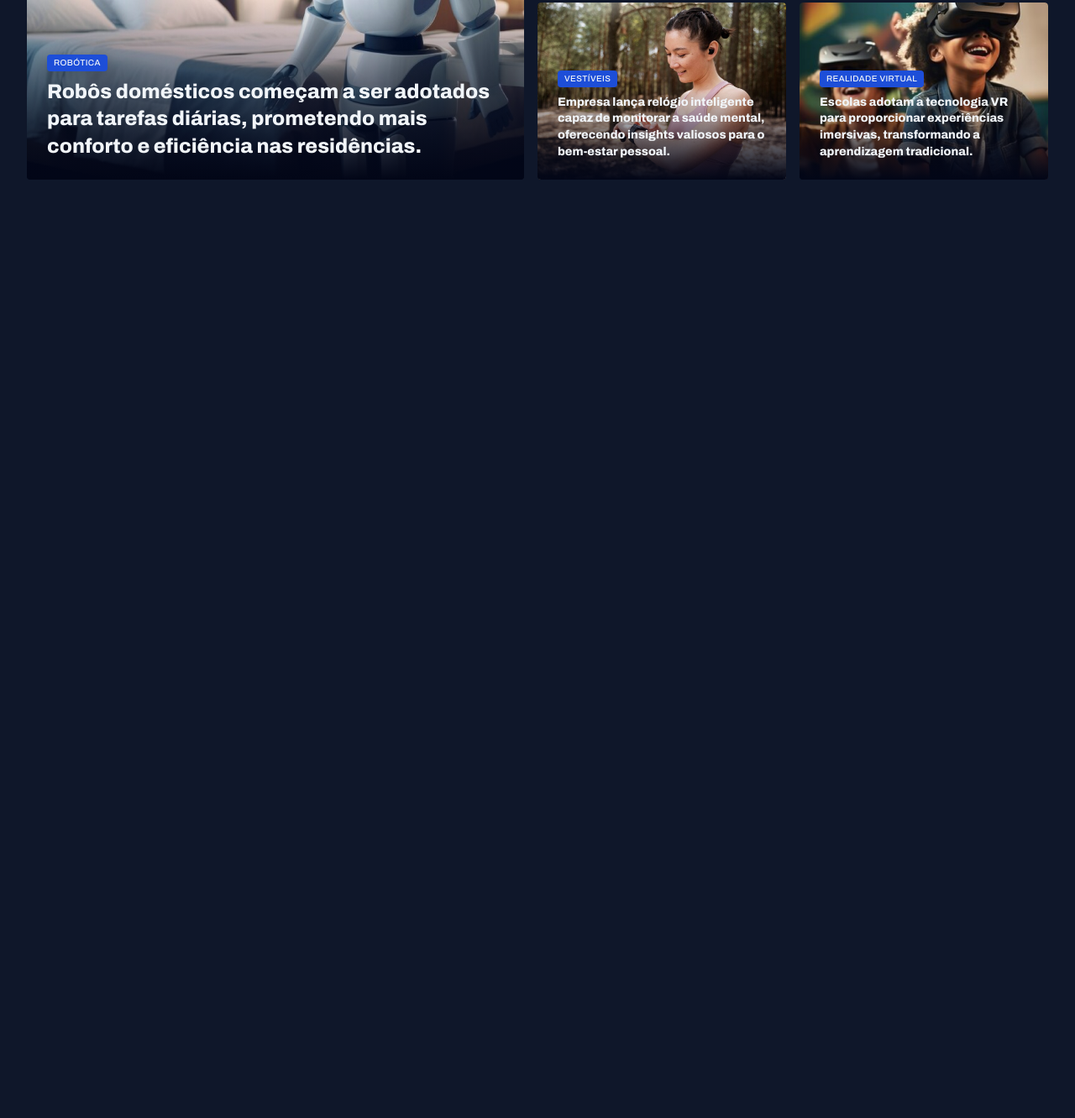
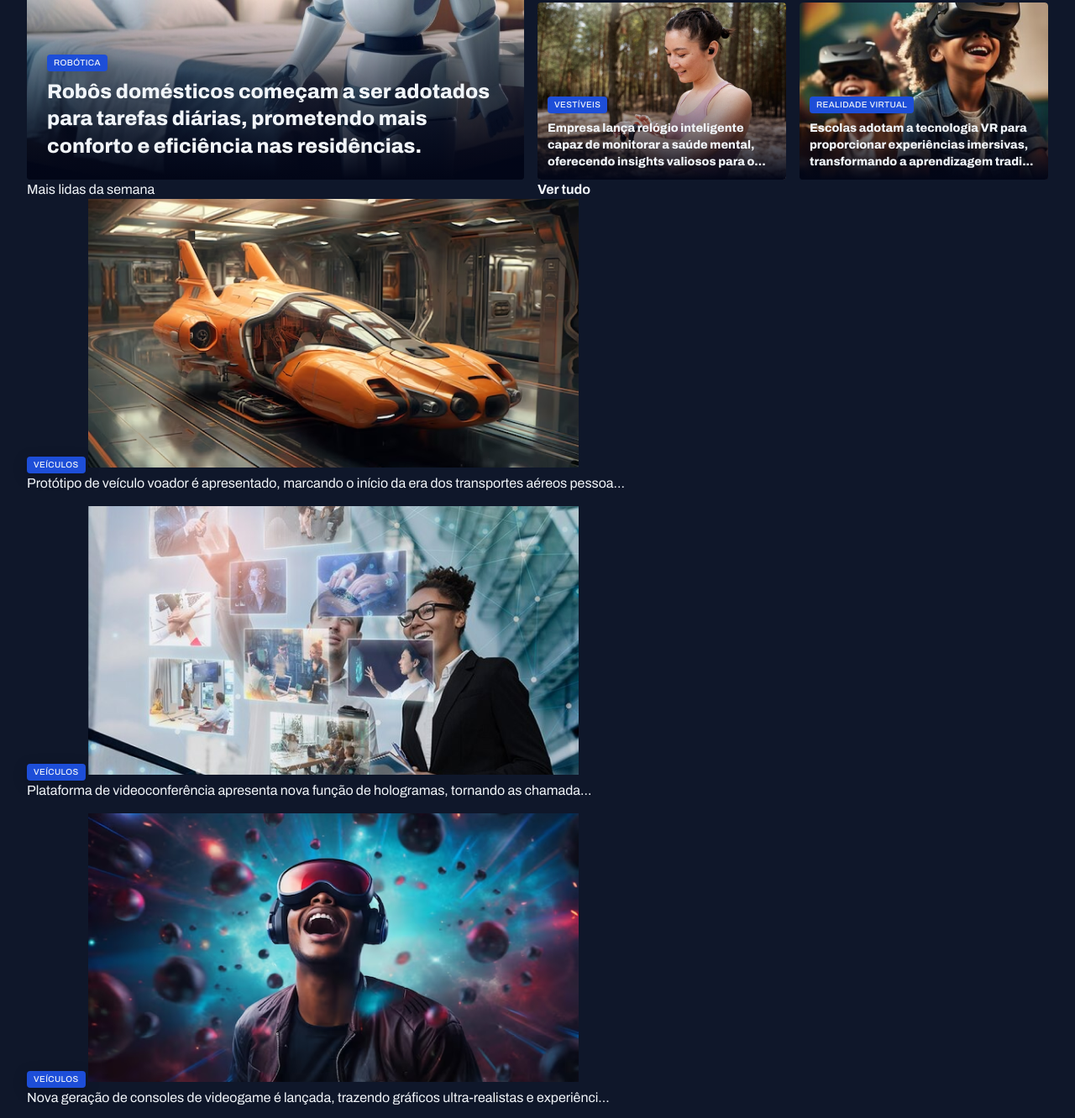
Before and after one commit to eilincoln/portal-de-noticias-rocketseat, a plain HTML site: page index.html in a window 1280 px wide. Shown: the part 390-1722 px from the top of the page at 84% size. Before the commit the page ends 800 px from the top, so only its background shows below. Drawn offline with Linux system fonts and the light colour scheme.

Commit message:
estruturando secao mais lidas

```diff
--- a/index.html
+++ b/index.html
@@ -58,22 +58,64 @@
           <img src="assets/images/Image 03.png" alt="Internet">
           <figcaption>
             <span class="content-tag">Internet</span>
-            <h2 class="text-lg">Tecnologia 6G chega às metrópoles brasileiras, prometendo revolucionar a forma como vivemos e nos comunicamos.</h2>
+            <h2 class="text-lg">Tecnologia 6G chega às metrópoles brasileiras, prometendo revolucionar a forma como vivemos e nos comun...</h2>
           </figcaption>
         </figure>
         <figure class="card">
           <img src="assets/images/Image 04.png" alt="Vestíveis">
           <figcaption>
             <span class="content-tag">Vestíveis</span>
-            <h2 class="text-lg">Empresa lança relógio inteligente capaz de monitorar a saúde mental, oferecendo insights valiosos para o bem-estar pessoal.</h2>
+            <h2 class="text-lg">Empresa lança relógio inteligente capaz de monitorar a saúde mental, oferecendo insights valiosos para o...</h2>
           </figcaption>
         </figure>
         <figure class="card">
           <img src="assets/images/Image 05.png" alt="Realidade Virtual">
           <figcaption>
             <span class="content-tag">Realidade Virtual</span>
-            <h2 class="text-lg">Escolas adotam a tecnologia VR para proporcionar experiências imersivas, transformando a aprendizagem tradicional.</h2>
+            <h2 class="text-lg">Escolas adotam a tecnologia VR para proporcionar experiências imersivas, transformando a aprendizagem tradi...</h2>
           </figcaption>
+        </figure>
+      </div>
+    </section>
+
+    <section id="weekly">
+      <header class="grid grid-cols-2">
+        <h3>Mais lidas da semana</h3>
+        <a href="#" class="grid grid-flow-col"><strong>Ver tudo</strong></a>
+        <span></span>
+      </header>
+
+      <div class="grid gap-16">
+        <figure>
+          <span class="content-tag">veículos</span>
+          <img src="assets/images/Image 06.png" alt="Protótipo de veículo voador é apresentado, marcando o início da era dos transportes aéreos pessoais.">
+          <p>
+            Protótipo de veículo voador é apresentado, marcando o início da era dos transportes aéreos pessoa...
+          </p>
+        </figure>
+
+        <figure>
+          <span class="content-tag">veículos</span>
+          <img src="assets/images/Image 07.png" alt="Plataforma de videoconferência apresenta nova função de hologramas, tornando as chamadas virtuais mais realistas e envolventes.">
+          <p>
+            Plataforma de videoconferência apresenta nova função de hologramas, tornando as chamada...
+          </p>
+        </figure>
+
+        <figure>
+          <span class="content-tag">veículos</span>
+          <img src="assets/images/Image 08.png" alt="Nova geração de consoles de videogame é lançada, trazendo gráficos ultra-realistas e experiências de jogo totalmente envolventes.">
+          <p>
+            Nova geração de consoles de videogame é lançada, trazendo gráficos ultra-realistas e experiênci...
+          </p>
+        </figure>
+
+        <figure>
+          <span class="content-tag">veículos</span>
+          <img src="assets/images/Image 09.png" alt="Projeto busca oferecer internet de alta velocidade em áreas remotas através de satélites.">
+          <p>
+            Projeto busca oferecer internet de alta velocidade em áreas remotas através de satélites.
+          </p>
         </figure>
       </div>
     </section>
--- a/styles/sections.css
+++ b/styles/sections.css
@@ -23,7 +23,7 @@
     bottom: 0px;
     padding: 24px;
 
-    &::has(.text-lg) {
+    &:has(.text-lg) {
       padding: 12px;
     }
 
```
